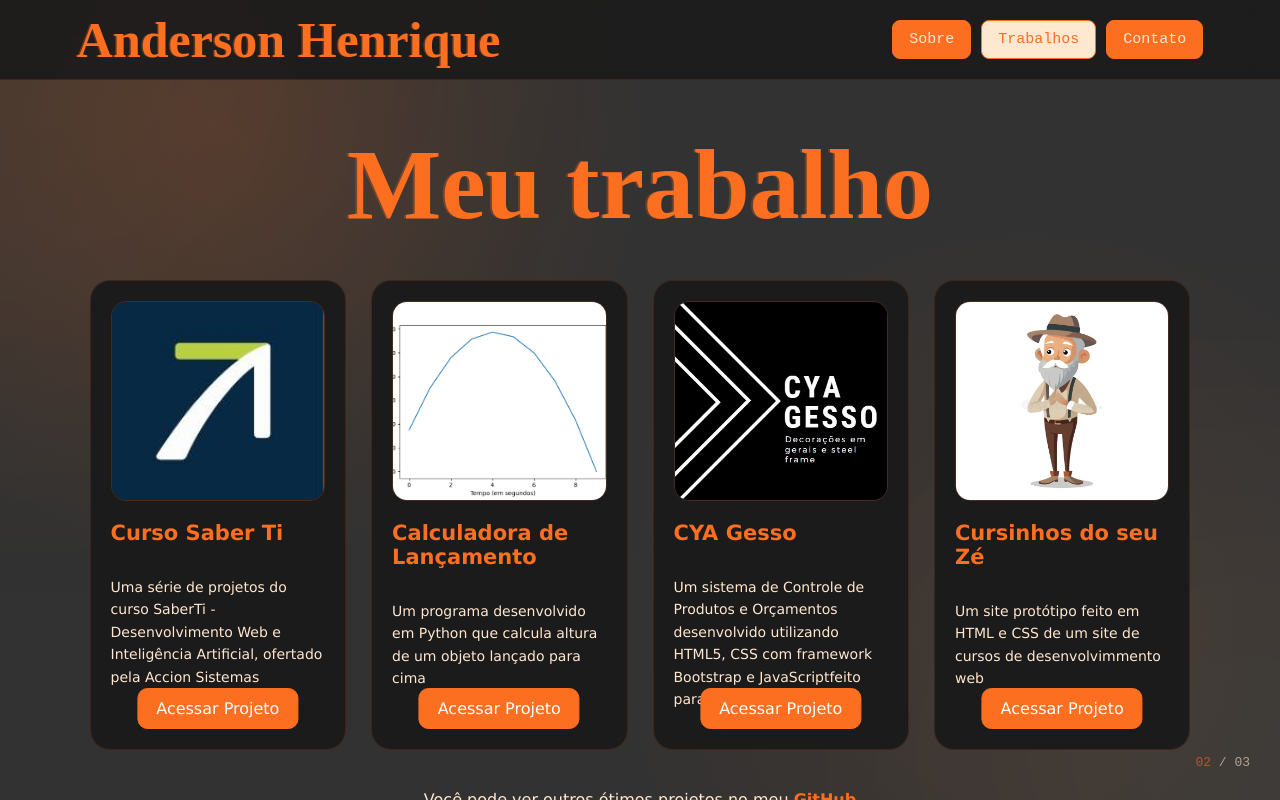
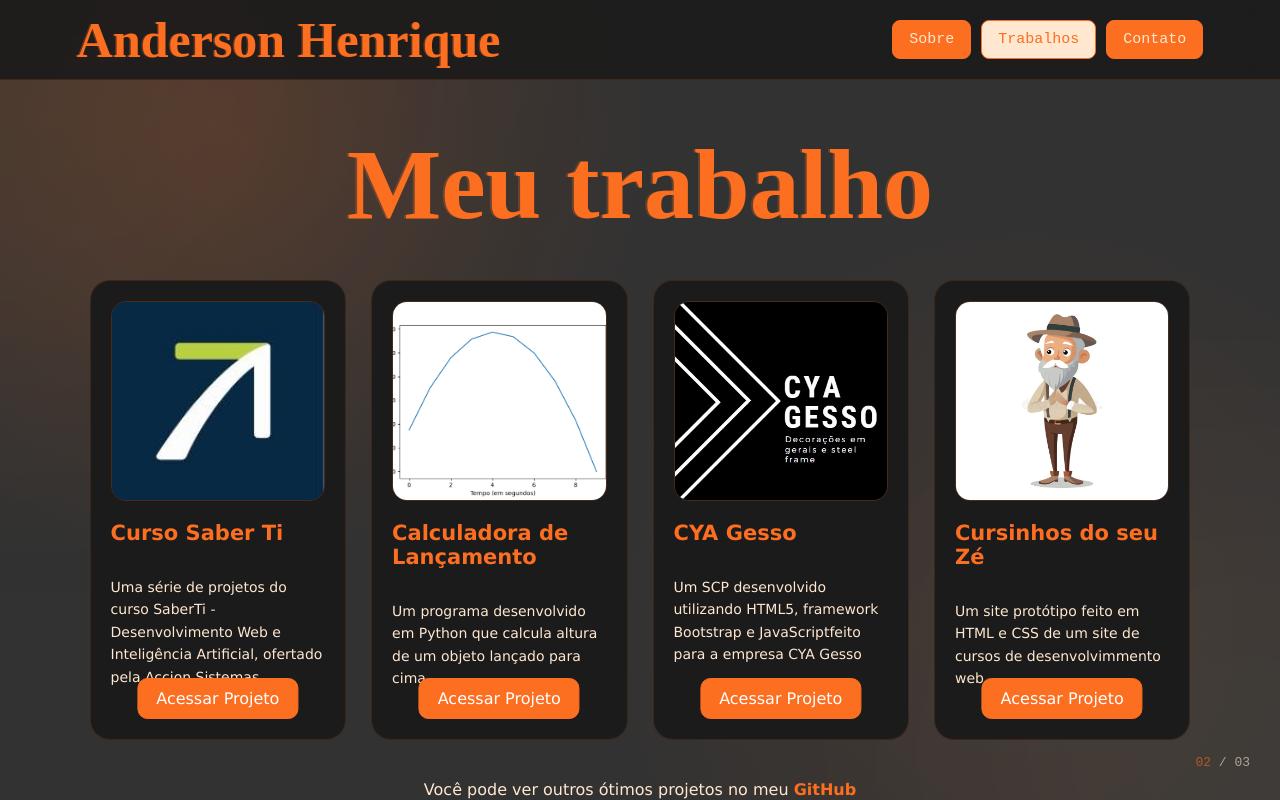
Before and after one commit to Anderson-HGSS/Portifolio-Anderson, a plain HTML site: page index.html in a window 1280 px wide. Both pictures are taken after a click on the link "Trabalhos". Drawn offline with nearby package versions, Linux system fonts and the light colour scheme; a web font is replaced by a local one.

Commit message:
Mensagem CYA Gesso alterada

```diff
--- a/index.html
+++ b/index.html
@@ -1068,9 +1068,7 @@
                         <br>
 
                         <p>
-                            Um sistema de Controle de Produtos e Orçamentos desenvolvido utilizando HTML5, CSS com
-                            framework
-                            Bootstrap e JavaScriptfeito para a empresa CYA Gesso
+                            Um SCP desenvolvido utilizando HTML5, framework Bootstrap e JavaScriptfeito para a empresa CYA Gesso
                         </p>
 
                         <br>
```
